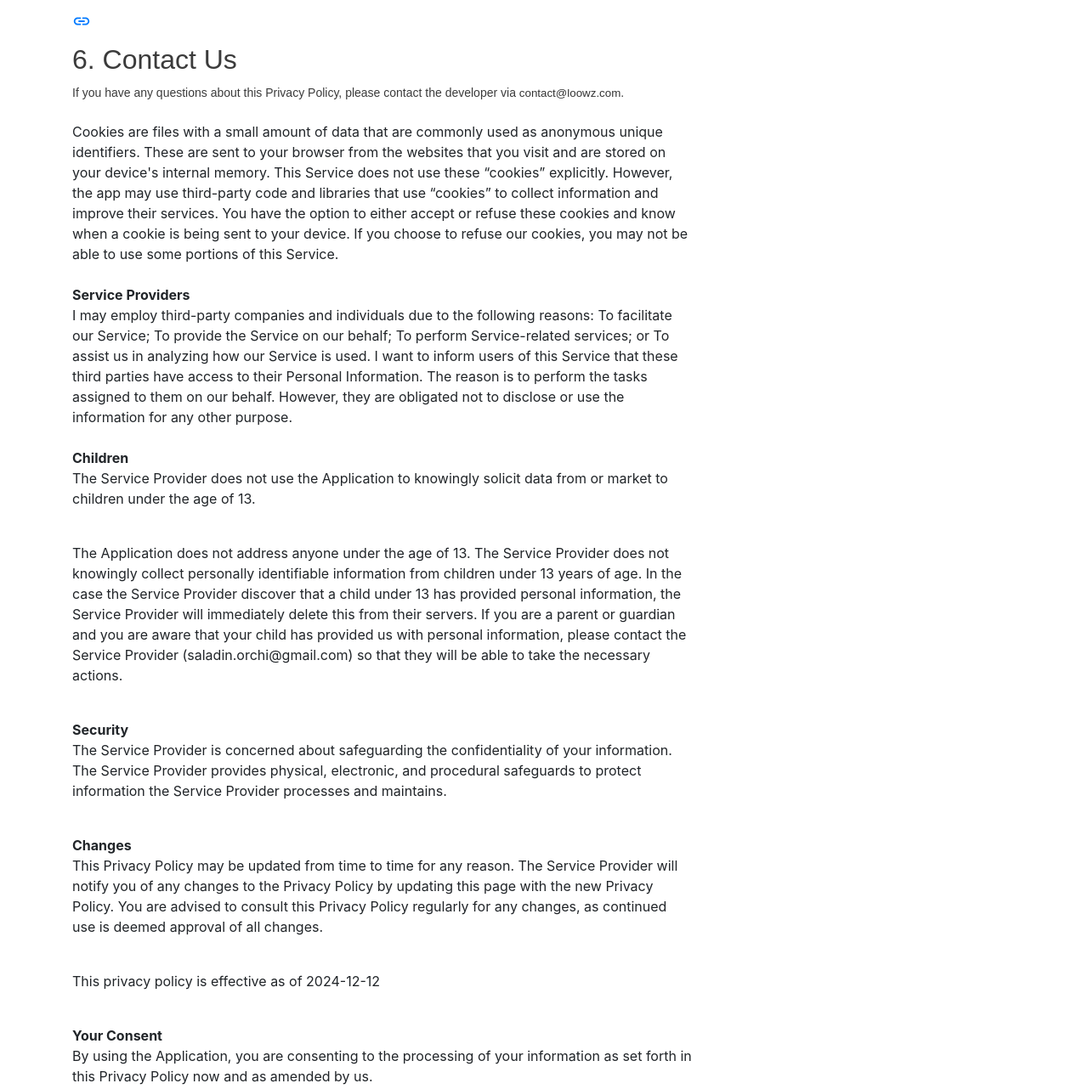
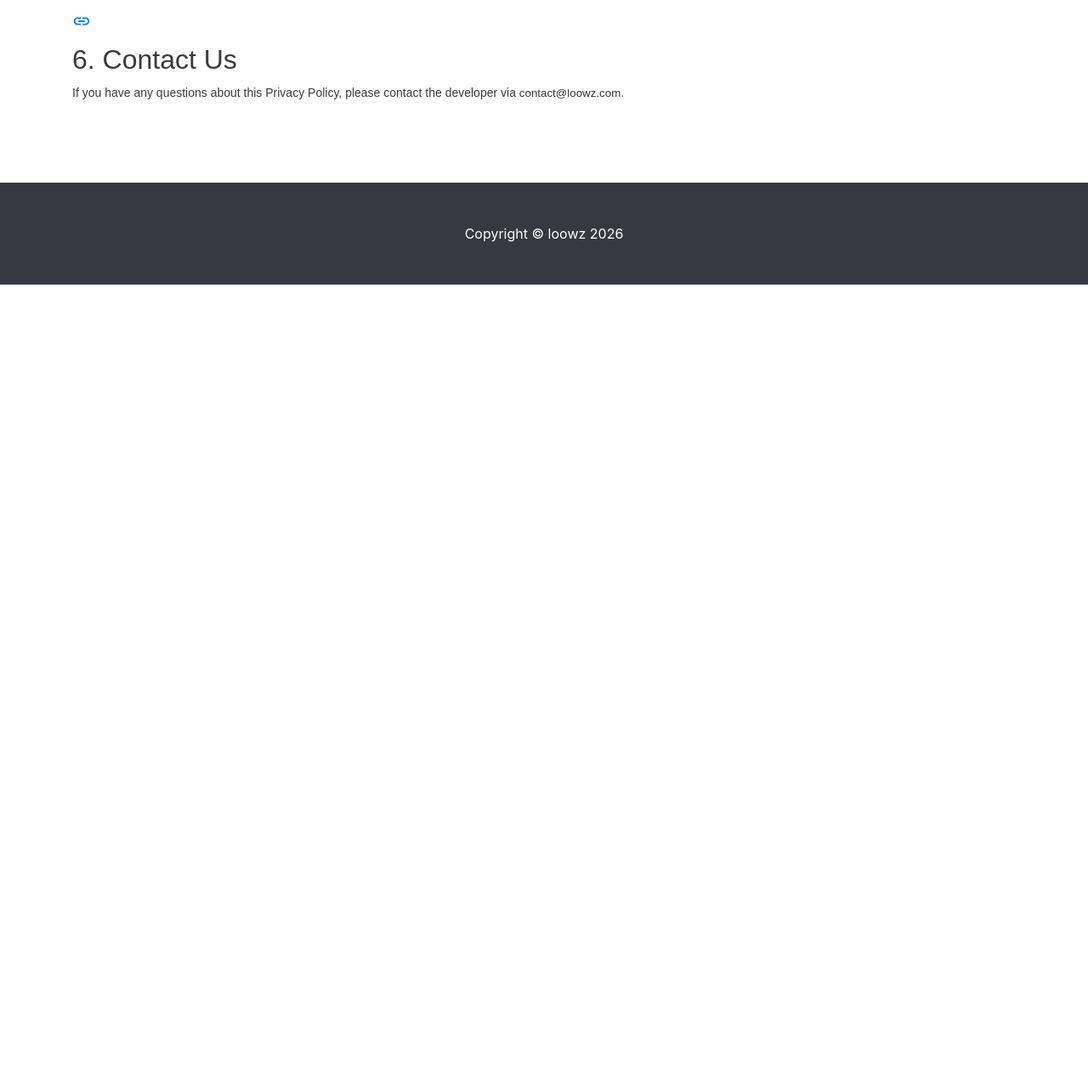
Before and after one commit to mastimed/loowz, a website: page privacy/privacy.html in a window 1280 px wide. Shown: the part 1306-2588 px from the top of the page at 85% size. After the commit the page ends 1641 px from the top, so only its background shows below. Drawn offline with Linux system fonts and the light colour scheme.

Commit message:
Update privacy.html

```diff
--- a/privacy/privacy.html
+++ b/privacy/privacy.html
@@ -70,37 +70,9 @@
 
 
 <br>
-Cookies are files with a small amount of data that are commonly used as anonymous unique identifiers. These are sent to your browser from the websites that you visit and are stored on your device's internal memory.
 
-This Service does not use these “cookies” explicitly. However, the app may use third-party code and libraries that use “cookies” to collect information and improve their services. You have the option to either accept or refuse these cookies and know when a cookie is being sent to your device. If you choose to refuse our cookies, you may not be able to use some portions of this Service.
 <!----><br><!----><br>
-<strong>Service Providers</strong>
 <br>
-I may employ third-party companies and individuals due to the following reasons:
-
-To facilitate our Service;
-To provide the Service on our behalf;
-To perform Service-related services; or
-To assist us in analyzing how our Service is used.
-I want to inform users of this Service that these third parties have access to their Personal Information. The reason is to perform the tasks assigned to them on our behalf. However, they are obligated not to disclose or use the information for any other purpose.
-
-<!----><br>
-<!----><br>
-
-    <strong>Children</strong><p>The Service Provider does not use the Application to knowingly solicit data from or market to children under the age of 13.</p><div><br><p>The Application does not address anyone under the age of 13.
-The Service Provider does not knowingly collect personally
-identifiable information from children under 13 years of age. In the case
-the Service Provider discover that a child under 13 has provided
-personal information, the Service Provider will immediately
-delete this from their servers. If you are a parent or guardian
-and you are aware that your child has provided us with
-personal information, please contact the Service Provider (saladin.orchi@gmail.com) so that
-they will be able to take the necessary actions.</p></div><!----><br>
-
-
-
-
-<strong>Security</strong><p>The Service Provider is concerned about safeguarding the confidentiality of your information. The Service Provider provides physical, electronic, and procedural safeguards to protect information the Service Provider processes and maintains.</p><br><strong>Changes</strong><p>This Privacy Policy may be updated from time to time for any reason. The Service Provider will notify you of any changes to the Privacy Policy by updating this page with the new Privacy Policy. You are advised to consult this Privacy Policy regularly for any changes, as continued use is deemed approval of all changes.</p><br><p>This privacy policy is effective as of 2024-12-12</p><br><strong>Your Consent</strong><p>By using the Application, you are consenting to the processing of your information as set forth in this Privacy Policy now and as amended by us.</p><br><strong>Contact Us</strong><p>If you have any questions regarding privacy while using the Application, or have questions about the practices, please contact the Service Provider via email at saladin.orchi@gmail.com.</p><hr><p>This privacy policy page was generated by <a href="https://app-privacy-policy-generator.nisrulz.com/" target="_blank" rel="noopener noreferrer">App Privacy Policy Generator</a></p>
 
 
 
@@ -112,7 +84,7 @@ they will be able to take the necessary actions.</p></div><!----><br>
             <strong>Support</strong>
             <br>
             <abbr title="Email">E:</abbr>
-            <a href="mailto:#">saladin.orchi@gmail.com</a>
+            <a href="mailto:#">contact@loowz.com</a>
           </address>
         </div>
       </div>
@@ -127,7 +99,7 @@ they will be able to take the necessary actions.</p></div><!----><br>
     <!-- Footer -->
     <footer class="py-5 bg-dark">
       <div class="container">
-        <p class="m-0 text-center text-white">Copyright &copy; loowz 2024</p>
+        <p class="m-0 text-center text-white">Copyright &copy; loowz 2026</p>
       </div>
       <!-- /.container -->
     </footer>
```
